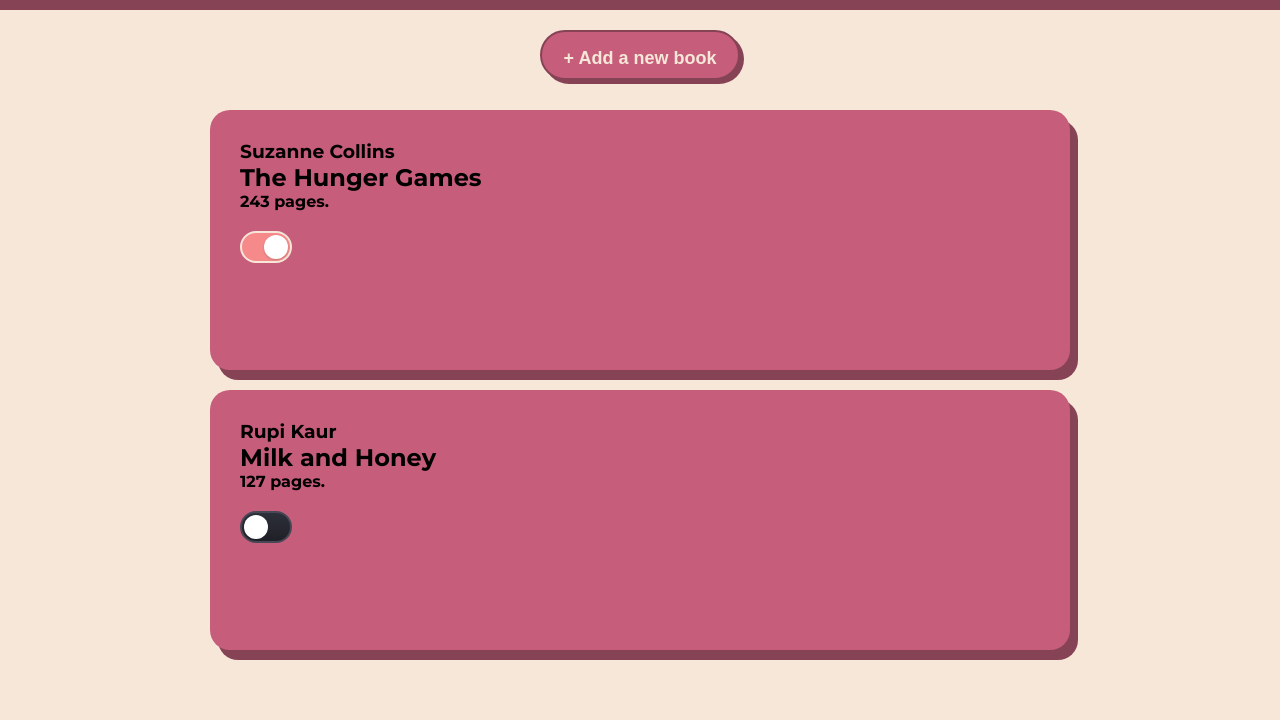
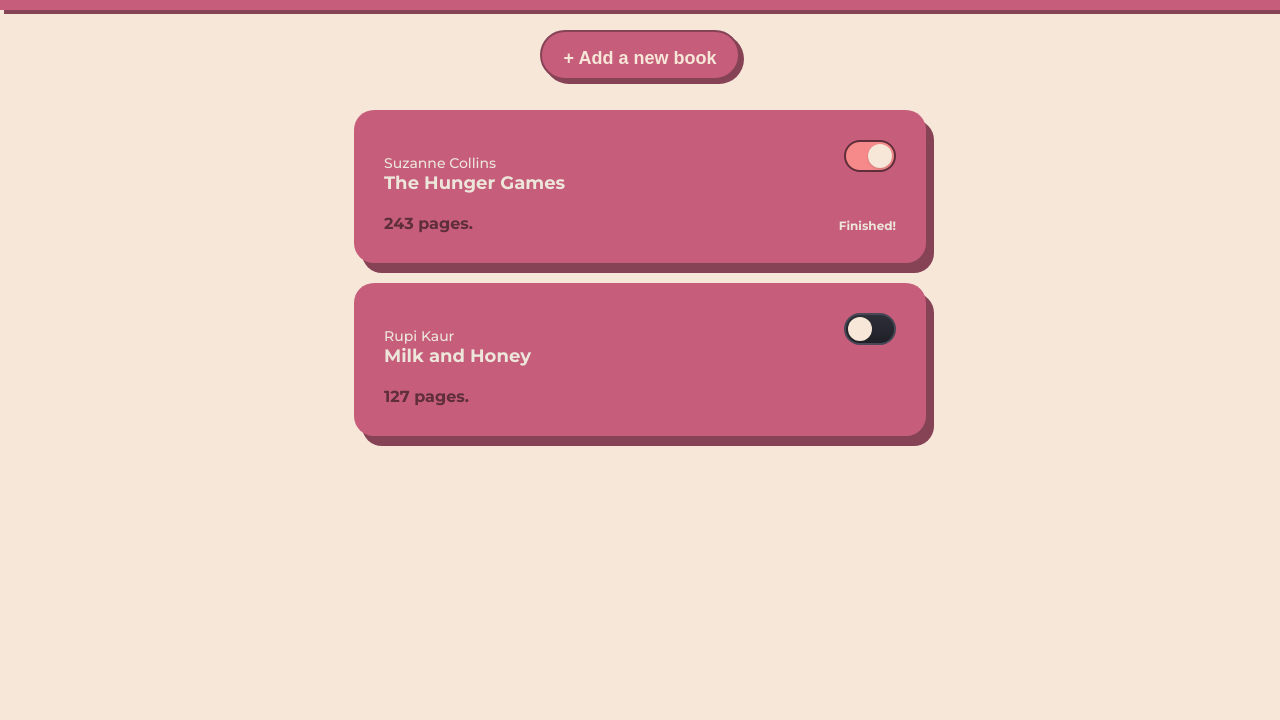
Before and after one commit to pedromprodr/library-app, a plain HTML site: page index.html in a window 1280 px wide. Shown: the part 80-800 px from the top of the page. Drawn offline with Linux system fonts and the light colour scheme.

Commit message:
Implement basic UI

```diff
--- a/script.js
+++ b/script.js
@@ -20,19 +20,26 @@
     const bookName = document.createElement('h2');
     bookName.className = "bookName";
     const bookAuthor = document.createElement('h3');
-    bookName.className = "bookAuthor";
+    bookAuthor.className = "bookAuthor";
     const pages = document.createElement('h4');
     pages.className = "pages";
     const read = document.createElement('input')
     read.type = "checkbox";
     read.className = "toggle";
-    const img = document.createElement('img')
-    img.src = "/"
+    const readText =document.createElement('h4');
+    readText.className = "readText";
+    readText.textContent = "Finished!"
+
+
 
     bookContainer.appendChild(bookAuthor);
     bookContainer.appendChild(bookName);
     bookContainer.appendChild(pages);
     bookContainer.appendChild(read);
+    if(book.read){
+        bookContainer.appendChild(readText);
+    }
+
 
 
     bookName.textContent = book.title;
@@ -44,8 +51,10 @@
         if(read.checked){
             console.log('checked');
             book.read = true;
+            bookContainer.appendChild(readText);
         }else{
             book.read = false;
+            bookContainer.removeChild(readText);
         }
     })
 
--- a/style.css
+++ b/style.css
@@ -10,13 +10,16 @@
     justify-content: center;
     align-items: center;
     height: 90px;
-    background-color: #874356;
+    background-color: #C65D7B;
+    box-shadow: #874356 4px 4px 0 0;
 }
 
 .headerTitle{
     color: #EDE6DB;
     font-weight: 700;
     font-size: 30px;
+
+    filter: drop-shadow(4px 4px 0px #874356);
 }
 .container{
     display: flex;
@@ -64,11 +67,12 @@
 .toggle {
   height: 32px;
   width: 52px;
+  grid-column: 3/4;
+  justify-self: end;
   border-radius: 16px;
   display: inline-block;
   position: relative;
   margin: 0;
-  margin-top: 20px;
   border: 2px solid #474755;
   background: linear-gradient(180deg, #2D2F39 0%, #1F2027 100%);
   transition: all 0.2s ease;
@@ -81,27 +85,59 @@
   width: 24px;
   height: 24px;
   border-radius: 50%;
-  background: white;
+  background: #F6E7D8;
   box-shadow: 0 1px 2px rgba(44, 44, 44, 0.2);
   transition: all 0.2s cubic-bezier(0.5, 0.1, 0.75, 1.35);
 }
 .toggle:checked {
-  border-color: #F6E7D8;
-background: #F68989;
+  border-color: #5e2e3b;
+  background: #F68989;
 }
 .toggle:checked:after {
   transform: translatex(20px);
-}
-
-.bookName{
-    color: #EDE6DB;
 }
 .bookContainer{
     margin: 10px;
     border-radius: 20px;
     padding: 30px;
     background-color: #C65D7B;
-    height: 200px;
-    width: 800px;
+    height: auto;
+    width: 40%;
+    display:grid;
+    grid-template-columns: 4fr 1fr 2fr;
+    grid-template-rows: auto;
     box-shadow: #874356 8px 10px 0 0;
 }
+.pages{
+  padding-top: 20px;
+  grid-column: 1/2;
+  grid-row: 4/5;
+  align-self: end;
+}
+.bookAuthor{
+  font-size: 14px;
+  font-weight: 500;
+  grid-column: 1/2;
+  grid-row: 1/2;
+  align-self: end;
+}
+.bookName{
+  font-size: 18px;
+  grid-column: 1/2;
+  grid-row: 2/3;
+}
+.bookAuthor,
+.bookName{
+  color: #EDE6DB;
+}
+.readText{
+  font-size: 12px;
+  grid-row: 4/5;
+  grid-column: 3/4;
+  align-self:end ;
+  justify-self: end;
+  color: #EDE6DB;
+}
+.pages{
+  color: #5e2e3b;
+}
```
